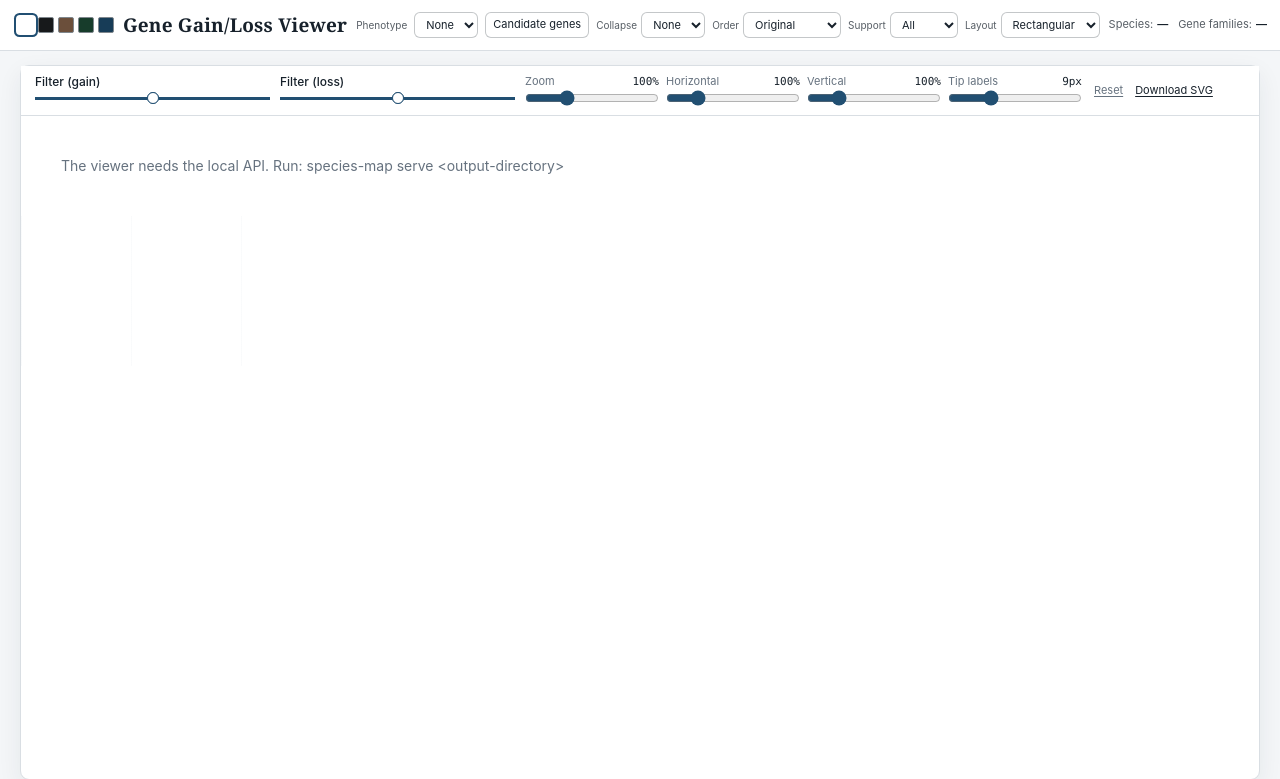
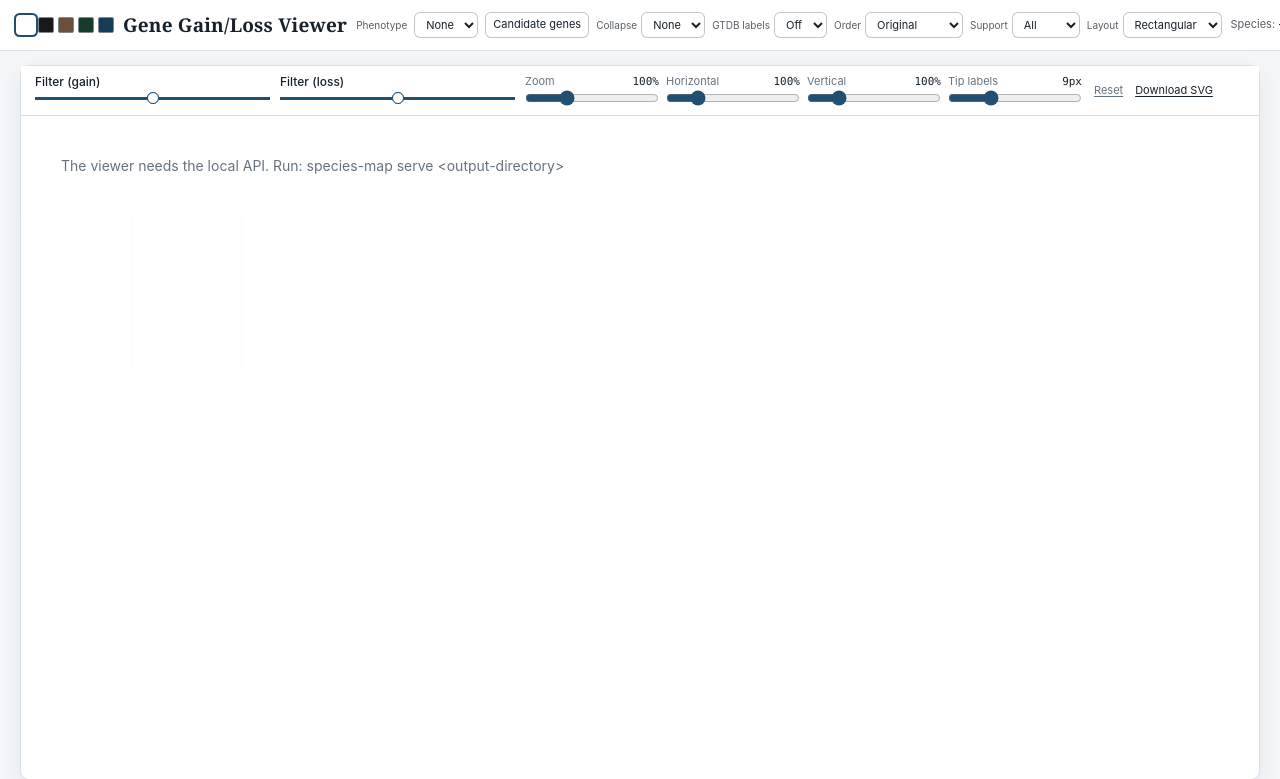
Before and after one commit to kazumaxneo/PhyloGain, a Python web app: template src/species_innovation_map/templates/index.html in a window 1280 px wide; the page is wider, and only the part inside the window is pictured. Shown: the top 779 px of that part. Run offline with Jinja, Linux system fonts and the light colour scheme; the template is opened without the code that fills it, so the values that code supplies are empty.

Commit message:
Add optional GTDB clade labels

```diff
--- a/src/species_innovation_map/templates/index.html
+++ b/src/species_innovation_map/templates/index.html
@@ -154,6 +154,9 @@
     .loss-value { fill: var(--loss-text); }
     .tip-label { font-size: 11px; fill: var(--ink); }
     .taxonomy-tip-label { font-size: 11px; font-weight: 650; fill: var(--accent); }
+    .clade-taxonomy-label { font: 600 9px/1 Inter, ui-sans-serif, system-ui, sans-serif; pointer-events: none; paint-order: stroke; stroke: var(--panel); stroke-width: 3px; stroke-linejoin: round; }
+    .clade-taxonomy-label.family { fill: #4f8fc9; }
+    .clade-taxonomy-label.genus { fill: #a477c7; font-style: italic; }
     .collapsed-label { font-size: 11px; font-weight: 650; fill: var(--accent); cursor: pointer; }
     .collapsed-marker { fill: var(--accent); opacity: .75; cursor: pointer; }
     .node-dot { fill: var(--panel); stroke: #7b8993; stroke-width: 1.2; }
@@ -317,6 +320,10 @@
         <label for="collapseSelect">Collapse</label>
         <select id="collapseSelect" title="Collapse taxonomic rank"><option value="">None</option></select>
       </span>
+      <span class="header-field" id="cladeLabelControl" hidden>
+        <label for="cladeLabelSelect">GTDB labels</label>
+        <select id="cladeLabelSelect" title="Show GTDB clade labels" aria-label="Show GTDB clade labels"><option value="">Off</option></select>
+      </span>
       <span class="header-field">
         <label for="treeOrderSelect">Order</label>
         <select id="treeOrderSelect" title="Order child clades" aria-label="Order child clades">
@@ -412,7 +419,7 @@
   </main>
   <script>
     const SVG = "http://www.w3.org/2000/svg";
-    const state = { project: null, branches: new Map(), phenotypeEvents: new Map(), selectedBranch: null, selectedEvent: null, collapseRank: "", supportThreshold: 0, treeOrder: "original", treeLayout: "rectangular", horizontalSpacing: 1, verticalSpacing: 1, tipFontSize: 9, expandedGroups: new Set(), manuallyCollapsed: new Set(), flippedNodes: new Set(), annotationSources: [], enrichmentSource: "", treeZoom: 1, branchFilter: {gainMin: 0, gainMax: 0, lossMin: 0, lossMax: 0} };
+    const state = { project: null, branches: new Map(), phenotypeEvents: new Map(), selectedBranch: null, selectedEvent: null, collapseRank: "", cladeLabelMode: "", supportThreshold: 0, treeOrder: "original", treeLayout: "rectangular", horizontalSpacing: 1, verticalSpacing: 1, tipFontSize: 9, expandedGroups: new Set(), manuallyCollapsed: new Set(), flippedNodes: new Set(), annotationSources: [], enrichmentSource: "", treeZoom: 1, branchFilter: {gainMin: 0, gainMax: 0, lossMin: 0, lossMax: 0} };
     const $ = id => document.getElementById(id);
     const number = value => Number(value || 0).toLocaleString();
     const svgEl = (name, attrs = {}) => {
@@ -451,6 +458,21 @@
           $("collapseSelect").append(option);
         }
         $("taxonomyControl").hidden = ranks.length === 0;
+        const cladeRanks = ["family", "genus"].filter(rank => ranks.includes(rank));
+        for (const rank of cladeRanks) {
+          const option = document.createElement("option"); option.value = rank; option.textContent = rankLabels[rank];
+          $("cladeLabelSelect").append(option);
+        }
+        if (cladeRanks.length === 2) {
+          const option = document.createElement("option"); option.value = "family,genus"; option.textContent = "Family + Genus";
+          $("cladeLabelSelect").append(option);
+        }
+        const storedCladeLabels = localStorage.getItem("species-map-clade-labels") || "";
+        if ([...$("cladeLabelSelect").options].some(option => option.value === storedCladeLabels)) {
+          state.cladeLabelMode = storedCladeLabels;
+          $("cladeLabelSelect").value = storedCladeLabels;
+        }
+        $("cladeLabelControl").hidden = cladeRanks.length === 0;
         $("status").remove();
         renderTree();
       } catch (error) {
@@ -539,10 +561,16 @@
         if (!children.length) {
           node.leafCount = 1;
           node.rankValue = rank ? (taxonomy[node.label]?.[rank] || "") : "";
+          node.taxonomyConsensus = Object.fromEntries(["family", "genus"].map(taxonomyRank => [taxonomyRank, taxonomy[node.label]?.[taxonomyRank] || ""]));
           return;
         }
         children.forEach(summarize);
         node.leafCount = children.reduce((sum, child) => sum + child.leafCount, 0);
+        node.taxonomyConsensus = {};
+        for (const taxonomyRank of ["family", "genus"]) {
+          const values = new Set(children.map(child => child.taxonomyConsensus[taxonomyRank]));
+          node.taxonomyConsensus[taxonomyRank] = values.size === 1 && !values.has("") ? [...values][0] : "";
+        }
         const values = new Set(children.map(child => child.rankValue));
         node.rankValue = values.size === 1 && !values.has("") ? [...values][0] : "";
         node.taxonomyCollapsed = Boolean(
@@ -557,6 +585,39 @@
         node.collapsed = state.manuallyCollapsed.has(node.id) || node.taxonomyCollapsed || node.supportCollapsed;
       }
       summarize(root);
+      function cladeTaxonomyLabels(node) {
+        if (node.is_leaf || node.collapsed || node.leafCount < 2 || !state.cladeLabelMode) return [];
+        const parent = node.parent_id ? nodes.get(node.parent_id) : null;
+        return state.cladeLabelMode.split(",").flatMap(taxonomyRank => {
+          const value = node.taxonomyConsensus[taxonomyRank];
+          if (!value || parent?.taxonomyConsensus?.[taxonomyRank] === value) return [];
+          return [{rank: taxonomyRank, value}];
+        });
+      }
+      function appendCladeTaxonomyLabel(node, circular = false) {
+        const labels = cladeTaxonomyLabels(node);
+        if (!labels.length) return;
+        if (circular) {
+          const ux = Math.cos(node.angle); const uy = Math.sin(node.angle);
+          const px = -uy; const py = ux;
+          const anchor = ux >= 0 ? "start" : "end";
+          const angle = node.angle * 180 / Math.PI + (ux < 0 ? 180 : 0);
+          labels.forEach((item, index) => {
+            const offset = (index - (labels.length - 1) / 2) * 12;
+            const x = node.x + ux * 9 + px * offset;
+            const y = node.y + uy * 9 + py * offset;
+            const labelNode = svgEl("text", {x, y, "text-anchor": anchor, "dominant-baseline": "middle", transform: `rotate(${angle} ${x} ${y})`, class: `clade-taxonomy-label ${item.rank}`});
+            labelNode.textContent = `${item.rank === "family" ? "Family" : "Genus"}: ${item.value}`;
+            canvas.append(labelNode);
+          });
+          return;
+        }
+        labels.forEach((item, index) => {
+          const labelNode = svgEl("text", {x: node.x + 7, y: node.y + 15 + index * 11, class: `clade-taxonomy-label ${item.rank}`});
+          labelNode.textContent = `${item.rank === "family" ? "Family" : "Genus"}: ${item.value}`;
+          canvas.append(labelNode);
+        });
+      }
       const visibleNodes = [];
       function collect(node) {
         visibleNodes.push(node);
@@ -662,6 +723,7 @@
             canvas.append(tip);
           }
         }
+        visibleNodes.forEach(node => appendCladeTaxonomyLabel(node, true));
         return;
       }
       svg.style.backgroundImage = "linear-gradient(90deg, var(--tree-grid) 1px, transparent 1px)";
@@ -731,6 +793,7 @@
           const tip = svgEl("text", {x: node.x + 8, y: node.y + 4, style: `font-size: ${state.tipFontSize}px`, class: tipClass}); tip.textContent = taxonomyLabel; canvas.append(tip);
         }
       }
+      visibleNodes.forEach(node => appendCladeTaxonomyLabel(node));
     }
     function enableTreeZoom() {
       const input = $("treeZoom");
@@ -826,6 +889,9 @@
         .filtered-branch-label { opacity: .1; }
         .tip-label { font: 11px sans-serif; fill: ${color("--ink")}; }
         .taxonomy-tip-label, .collapsed-label { font: 650 11px sans-serif; fill: ${color("--accent")}; }
+        .clade-taxonomy-label { font: 600 9px sans-serif; paint-order: stroke; stroke: ${color("--panel")}; stroke-width: 3px; stroke-linejoin: round; }
+        .clade-taxonomy-label.family { fill: #4f8fc9; }
+        .clade-taxonomy-label.genus { fill: #a477c7; font-style: italic; }
         .collapsed-marker { fill: ${color("--accent")}; opacity: .75; }
         .node-dot { fill: ${color("--panel")}; stroke: #7b8993; stroke-width: 1.2; }
         .phenotype-gain { fill: ${color("--gain")}; stroke: white; stroke-width: 2; }
@@ -1203,6 +1269,11 @@
       $("treeViewport").scrollTo({top: 0, left: 0});
       renderTree();
     });
+    $("cladeLabelSelect").addEventListener("change", event => {
+      state.cladeLabelMode = event.target.value;
+      localStorage.setItem("species-map-clade-labels", state.cladeLabelMode);
+      renderTree();
+    });
     $("treeOrderSelect").addEventListener("change", event => {
       state.treeOrder = event.target.value;
       state.flippedNodes.clear();
```
Also changed, not shown: tests/test_species_map.py (+5 -0 lines), CHANGELOG.md, README.md.
